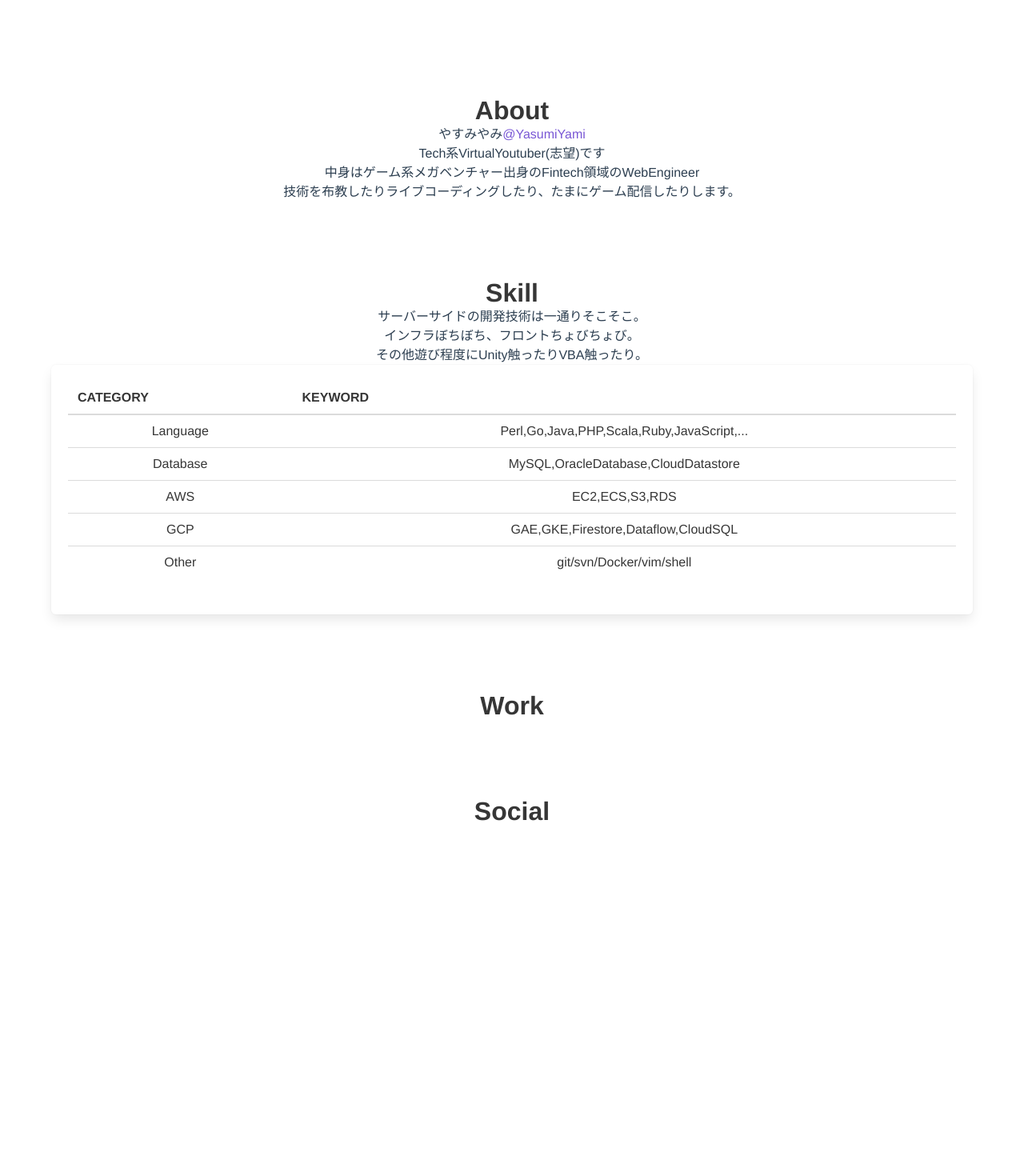
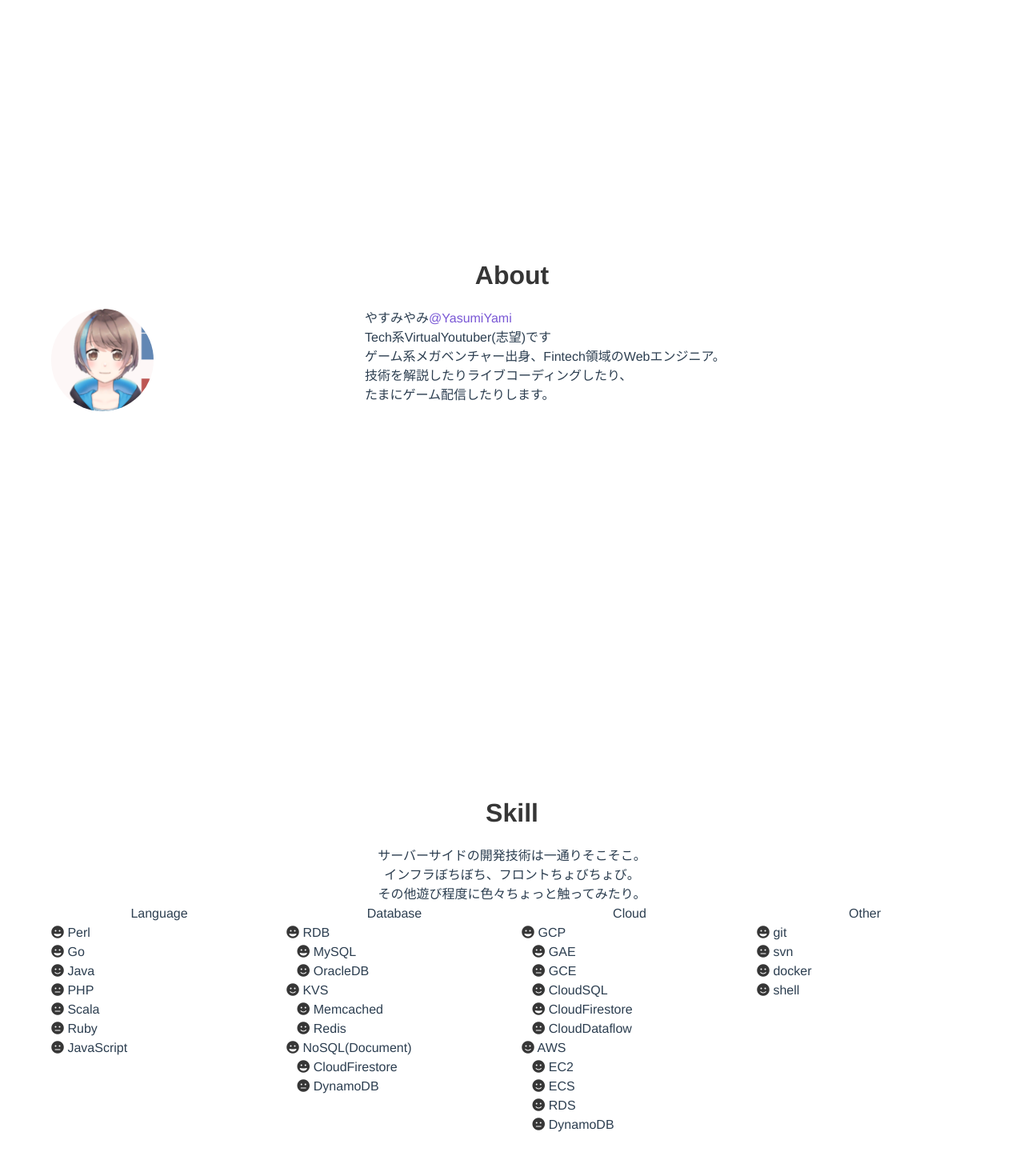
Before and after one commit to yasumi-yami/portfolio-front, a Vue app: page / in a window 1280 px wide. Shown: the part 780-2250 px from the top of the page at 80% size. Before the commit the page ends 1860 px from the top, so only its background shows below. Built offline with nearby package versions, Linux system fonts and the light colour scheme.

Commit message:
feat: udpate design

```diff
--- a/index.html
+++ b/index.html
@@ -3,7 +3,13 @@
   <head>
     <meta charset="utf-8">
     <meta name="viewport" content="width=device-width,initial-scale=1.0">
-    <title>yasumiyami's portfolio</title>
+	<link
+      rel="stylesheet"
+      href="https://use.fontawesome.com/releases/v5.6.3/css/all.css"
+      integrity="sha384-UHRtZLI+pbxtHCWp1t77Bi1L4ZtiqrqD80Kn4Z8NTSRyMA2Fd33n5dQ8lWUE00s/"
+      crossorigin="anonymous"
+    />
+    <title>yasumiya.me</title>
   </head>
   <body>
     <div id="app"></div>
--- a/src/components/About.vue
+++ b/src/components/About.vue
@@ -1,15 +1,25 @@
 <template>
-  <section class="section" id="about">
-    <div class="container">
-      <div class="section-heading">
+  <div class="hero is-fullheight" id="about">
+    <div class="hero-body">
+      <div class="container">
         <h3 class="title">About</h3>
+        <div class="columns is-mobile">
+          <div class="column is-4">
+            <figure class="image is-128x128">
+              <img class="is-rounded" src="@/assets/icon.png"/>
+            </figure>
+          </div>
+          <div class="column text-column">
+            <p>やすみやみ<a href="https://twitter.com/YamiYasumi">@YasumiYami</a></p>
+            <p>Tech系VirtualYoutuber(志望)です</p>
+            <p>ゲーム系メガベンチャー出身、Fintech領域のWebエンジニア。</p>
+            <p>技術を解説したりライブコーディングしたり、</p>
+            <p>たまにゲーム配信したりします。</p>
+          </div>
+        </div>
       </div>
-      <p>やすみやみ<a href="https://twitter.com/YamiYasumi">@YasumiYami</a></p>
-      Tech系VirtualYoutuber(志望)です<br>
-      中身はゲーム系メガベンチャー出身のFintech領域のWebEngineer<br>
-      技術を布教したりライブコーディングしたり、たまにゲーム配信したりします。
     </div>
-  </section>
+  </div>
 </template>
 
 <script>
@@ -20,3 +30,9 @@ export default {
   }
 }
 </script>
+
+<style>
+div.text-column {
+  text-align: left;
+}
+</style>
--- a/src/components/Navbar.vue
+++ b/src/components/Navbar.vue
@@ -1,5 +1,5 @@
 <template>
-    <b-navbar type="is-light">
+    <b-navbar type="is-light" class="is-fixed-top">
         <template slot="end">
             <b-navbar-item href="#top">
                 Top
--- a/src/components/Skill.vue
+++ b/src/components/Skill.vue
@@ -1,23 +1,161 @@
 <template>
-  <section class="section" id="skill">
-    <div class="container">
-      <div class="section-heading">
+  <div class="hero is-fullheight" id="skill">
+    <div class="hero-body">
+      <div class="container">
         <h3 class="title">Skill</h3>
-      </div>
-      サーバーサイドの開発技術は一通りそこそこ。<br>
-      インフラぼちぼち、フロントちょびちょび。<br>
-      その他遊び程度にUnity触ったりVBA触ったり。
-      <div class="box">
-        <b-table :data="data" :columns="columns" class="is-narrow"></b-table>
+        サーバーサイドの開発技術は一通りそこそこ。<br>
+        インフラぼちぼち、フロントちょびちょび。<br>
+        その他遊び程度に色々ちょっと触ってみたり。<br>
+        <div class="columns">
+          <div class="column">
+            <h4>Language</h4>
+            <div class="text-column">
+              <ul>
+                <li>
+                  <b-icon icon="grin" size="is-small" type="is-dark"></b-icon>
+                  Perl
+                </li>
+                <li>
+                  <b-icon icon="grin" size="is-small" type="is-dark"></b-icon>
+                  Go
+                </li>
+                <li>
+                  <b-icon icon="smile" size="is-small" type="is-dark"></b-icon>
+                  Java
+                </li>
+                <li>
+                  <b-icon icon="meh" size="is-small" type="is-dark"></b-icon>
+                  PHP
+                </li>
+                <li>
+                  <b-icon icon="meh" size="is-small" type="is-dark"></b-icon>
+                  Scala
+                </li>
+                <li>
+                  <b-icon icon="meh" size="is-small" type="is-dark"></b-icon>
+                  Ruby
+                </li>
+                <li>
+                  <b-icon icon="meh" size="is-small" type="is-dark"></b-icon>
+                  JavaScript
+                </li>
+              </ul>
+            </div>
+          </div>
+          <div class="column">
+            <h4>Database</h4>
+            <div class="text-column">
+              <ul>
+                <li>
+                  <b-icon icon="grin" size="is-small" type="is-dark"></b-icon>
+                  RDB<br>
+                  &nbsp;&nbsp;
+                  <b-icon icon="grin" size="is-small" type="is-dark"></b-icon>
+                  MySQL<br>
+                  &nbsp;&nbsp;
+                  <b-icon icon="smile" size="is-small" type="is-dark"></b-icon>
+                  OracleDB
+                </li>
+                <li>
+                  <b-icon icon="smile" size="is-small" type="is-dark"></b-icon>
+                  KVS<br>
+                  &nbsp;&nbsp;
+                  <b-icon icon="smile" size="is-small" type="is-dark"></b-icon>
+                  Memcached<br>
+                  &nbsp;&nbsp;
+                  <b-icon icon="smile" size="is-small" type="is-dark"></b-icon>
+                  Redis
+                </li>
+                <li>
+                  <b-icon icon="grin" size="is-small" type="is-dark"></b-icon>
+                  NoSQL(Document)<br>
+                  &nbsp;&nbsp;
+                  <b-icon icon="grin" size="is-small" type="is-dark"></b-icon>
+                  CloudFirestore<br>
+                  &nbsp;&nbsp;
+                  <b-icon icon="meh" size="is-small" type="is-dark"></b-icon>
+                  DynamoDB
+                </li>
+              </ul>
+            </div>
+          </div>
+          <div class="column">
+            <h4>Cloud</h4>
+            <div class="text-column">
+              <ul>
+                <li>
+                  <b-icon icon="grin" size="is-small" type="is-dark"></b-icon>
+                  GCP<br>
+                  &nbsp;&nbsp;
+                  <b-icon icon="grin" size="is-small" type="is-dark"></b-icon>
+                  GAE<br>
+                  &nbsp;&nbsp;
+                  <b-icon icon="meh" size="is-small" type="is-dark"></b-icon>
+                  GCE<br>
+                  &nbsp;&nbsp;
+                  <b-icon icon="smile" size="is-small" type="is-dark"></b-icon>
+                  CloudSQL<br>
+                  &nbsp;&nbsp;
+                  <b-icon icon="grin" size="is-small" type="is-dark"></b-icon>
+                  CloudFirestore<br>
+                  &nbsp;&nbsp;
+                  <b-icon icon="meh" size="is-small" type="is-dark"></b-icon>
+                  CloudDataflow
+                </li>
+                <li>
+                  <b-icon icon="smile" size="is-small" type="is-dark"></b-icon>
+                  AWS<br>
+                  &nbsp;&nbsp;
+                  <b-icon icon="smile" size="is-small" type="is-dark"></b-icon>
+                  EC2<br>
+                  &nbsp;&nbsp;
+                  <b-icon icon="smile" size="is-small" type="is-dark"></b-icon>
+                  ECS<br>
+                  &nbsp;&nbsp;
+                  <b-icon icon="smile" size="is-small" type="is-dark"></b-icon>
+                  RDS<br>
+                  &nbsp;&nbsp;
+                  <b-icon icon="meh" size="is-small" type="is-dark"></b-icon>
+                  DynamoDB<br>
+                  &nbsp;&nbsp;
+                </li>
+              </ul>
+            </div>
+          </div>
+          <div class="column">
+            <h4>Other</h4>
+            <div class="text-column">
+              <ul>
+                <li>
+                  <b-icon icon="grin" size="is-small" type="is-dark"></b-icon>
+                  git
+                </li>
+                <li>
+                  <b-icon icon="meh" size="is-small" type="is-dark"></b-icon>
+                  svn
+                </li>
+                <li>
+                  <b-icon icon="smile" size="is-small" type="is-dark"></b-icon>
+                  docker
+                </li>
+                <li>
+                  <b-icon icon="smile" size="is-small" type="is-dark"></b-icon>
+                  shell
+                </li>
+              </ul>
+            </div>
+          </div>
+
+        </div>
       </div>
     </div>
-  </section>
+  </div>
 </template>
 
 <script>
 export default {
-  name: 'Skill',
-  data () {
+  name: 'Skill'
+  /*  data () {
     return {
       data: [
         { 'category': 'Language', 'keyword': 'Perl,Go,Java,PHP,Scala,Ruby,JavaScript,...' },
@@ -38,5 +176,13 @@ export default {
       ]
     }
   }
+   */
 }
 </script>
+
+<style>
+ul {
+  list-style: none;
+}
+
+</style>
--- a/src/components/Top.vue
+++ b/src/components/Top.vue
@@ -2,8 +2,8 @@
   <section class="hero is-fullheight is-fullheight-with-navbar" id="top">
     <div class="hero-body">
       <div class="container">
-        <h1 class="title">YasumiYami.me</h1>
-        <h2 class="subtitle">Techinical Virtual Youtuber/WebEngineer</h2>
+        <h1 class="title">YasumiYa.me</h1>
+        <h2 class="subtitle">Techinical Virtual Youtuber/Web Engineer</h2>
       </div>
     </div>
   </section>
--- a/src/main.js
+++ b/src/main.js
@@ -1,23 +1,18 @@
 // The Vue build version to load with the `import` command
 // (runtime-only or standalone) has been set in webpack.base.conf with an alias.
 import Vue from 'vue'
-import { library } from '@fortawesome/fontawesome-svg-core'
-// internal icons
-import { faCheck, faCheckCircle, faInfoCircle, faExclamationTriangle, faExclamationCircle, faArrowUp, faAngleRight, faAngleLeft, faAngleDown, faEye, faEyeSlash, faCaretDown, faCaretUp, faUpload } from '@fortawesome/free-solid-svg-icons'
-import { FontAwesomeIcon } from '@fortawesome/vue-fontawesome'
 import Buefy from 'buefy'
 import 'buefy/dist/buefy.css'
 import App from './App'
 import router from './router'
 
-library.add(faCheck, faCheckCircle, faInfoCircle, faExclamationTriangle, faExclamationCircle, faArrowUp, faAngleRight, faAngleLeft, faAngleDown, faEye, faEyeSlash, faCaretDown, faCaretUp, faUpload)
+import { library } from '@fortawesome/fontawesome-svg-core'
+import { fas } from '@fortawesome/free-solid-svg-icons'
+import { FontAwesomeIcon } from '@fortawesome/vue-fontawesome'
 
+library.add(fas)
 Vue.component('vue-fontawesome', FontAwesomeIcon)
-
-Vue.use(Buefy, {
-  defaultIconComponent: 'vue-fontawesome',
-  defaultIconPack: 'fas'
-})
+Vue.use(Buefy, { defaultIconPack: 'fas' })
 
 Vue.config.productionTip = false
 
```
Also changed, not shown: src/assets/icon.png (added), 15 other files (tests, documents, lock files or other folders).
